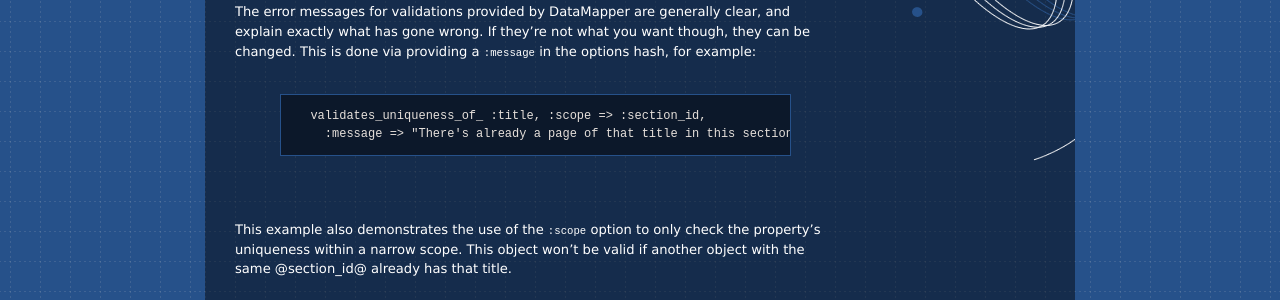
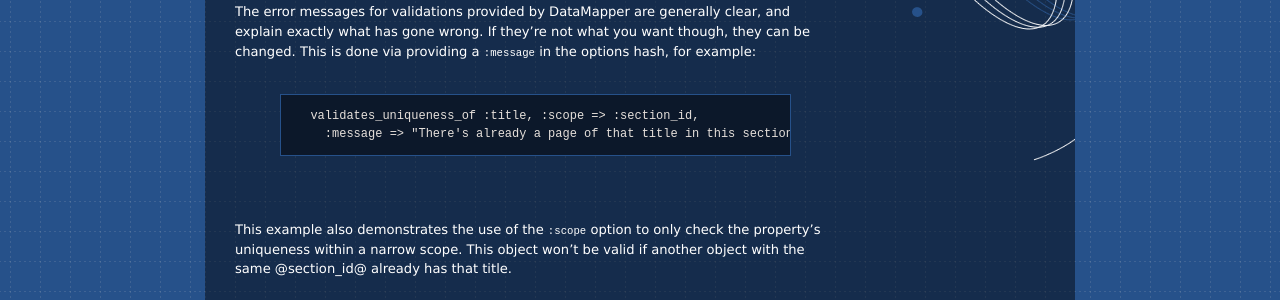
Before and after one commit to datamapper/datamapper.github.com, a Jekyll site: the page built from docs/validations.md, in a window 1280 px wide and 900 px high, scrolled down 2497 px. Shown: the part 151-451 px from the top of the window. Built offline with Jekyll 4.4.1, drawn with Linux system fonts in a browser that asks for light colours; Markdown is read by kramdown in place of the engine named in the settings.

Commit message:
Fixed a typo.

```diff
--- a/docs/validations.md
+++ b/docs/validations.md
@@ -128,7 +128,7 @@ they can be changed. This is done via providing a `:message` in the options
 hash, for example:
 
 {% highlight ruby %}
-  validates_uniqueness_of_ :title, :scope => :section_id,
+  validates_uniqueness_of :title, :scope => :section_id,
     :message => "There's already a page of that title in this section"
 {% endhighlight %}
 
```
